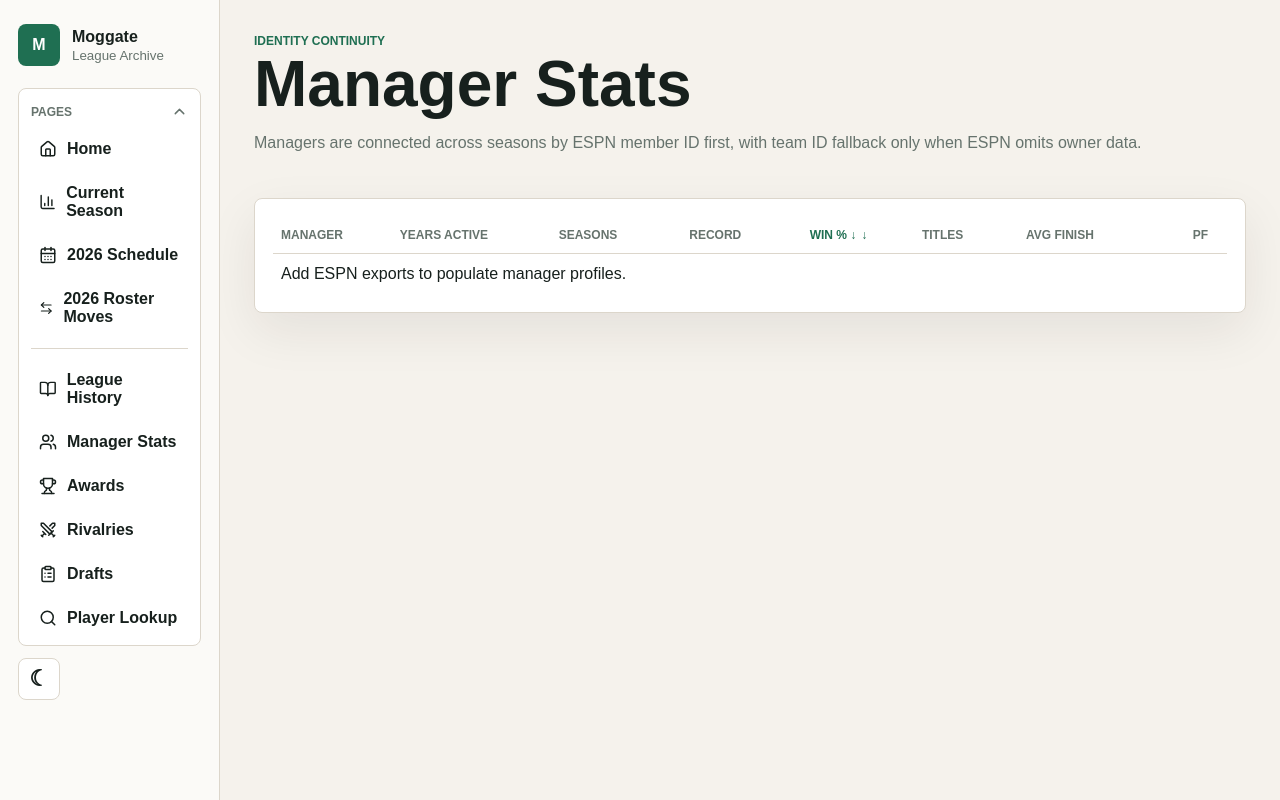
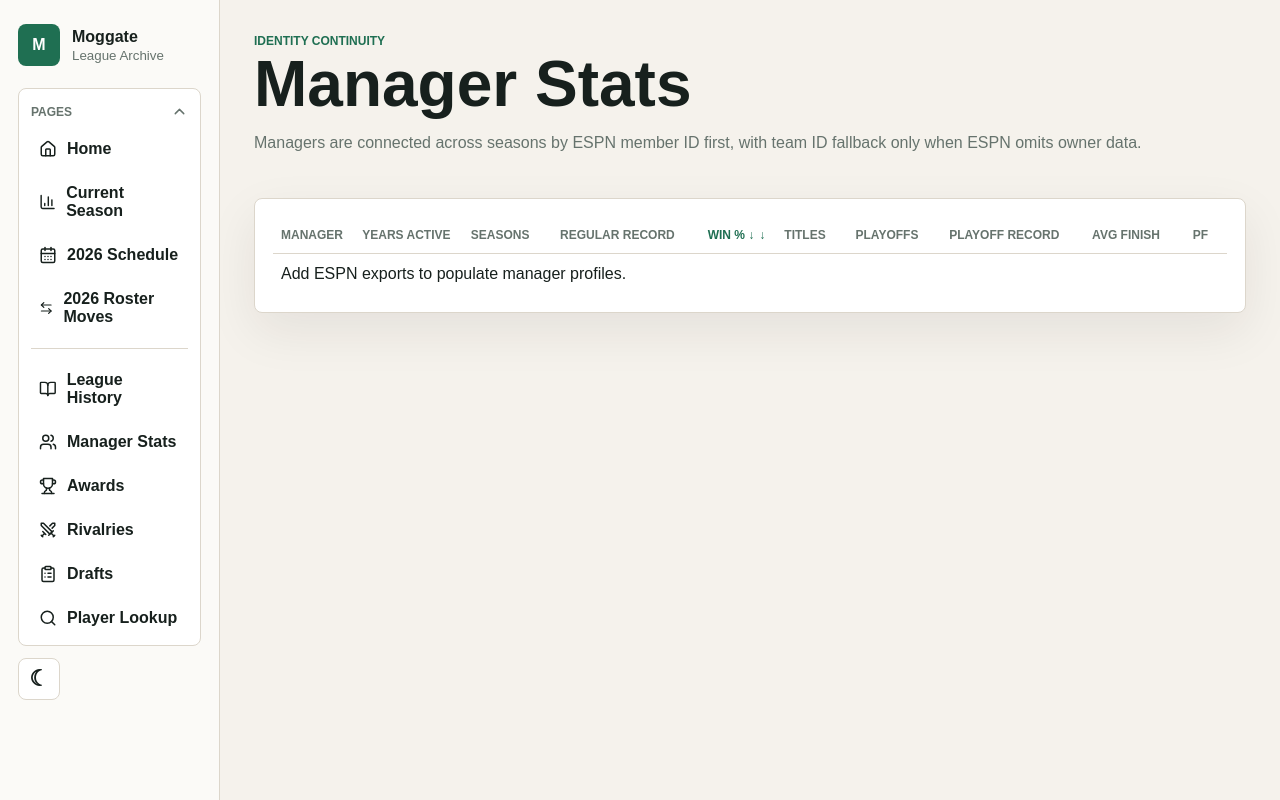
Before and after one commit to trevorp24/Fantasy-History-Website, a Next.js app: page /managers in a window 1280 px wide. Built offline with nearby package versions, Linux system fonts and the light colour scheme.

Commit message:
Update Moggate league site

```diff
--- a/app/managers/ManagersTable.tsx
+++ b/app/managers/ManagersTable.tsx
@@ -17,7 +17,7 @@ type ManagerTableRow = {
   placements: PlacementPoint[];
 };
 
-type SortKey = "winPct" | "seasons" | "wins" | "championships" | "averageFinish" | "pointsFor";
+type SortKey = "winPct" | "seasons" | "wins" | "championships" | "playoffAppearances" | "playoffWins" | "averageFinish" | "pointsFor";
 type SortDirection = "desc" | "asc";
 
 type ManagersTableProps = {
@@ -27,14 +27,17 @@ type ManagersTableProps = {
 const sortLabels: Record<SortKey, string> = {
   winPct: "Win %",
   seasons: "Seasons",
-  wins: "Record",
+  wins: "Regular Record",
   championships: "Titles",
+  playoffAppearances: "Playoffs",
+  playoffWins: "Playoff Record",
   averageFinish: "Avg Finish",
   pointsFor: "PF"
 };
 
 function sortValue(row: ManagerTableRow, key: SortKey) {
   if (key === "wins") return row.record.wins;
+  if (key === "playoffWins") return row.record.playoffWins;
   if (key === "averageFinish") return row.record.averageFinish ?? Number.NEGATIVE_INFINITY;
   return row.record[key];
 }
@@ -73,6 +76,8 @@ export function ManagersTable({ rows }: ManagersTableProps) {
           <th><button className={sortKey === "wins" ? "active" : ""} type="button" onClick={() => updateSort("wins")}>{sortLabel("wins")}</button></th>
           <th><button className={sortKey === "winPct" ? "active" : ""} type="button" onClick={() => updateSort("winPct")}>{sortLabel("winPct")}</button></th>
           <th><button className={sortKey === "championships" ? "active" : ""} type="button" onClick={() => updateSort("championships")}>{sortLabel("championships")}</button></th>
+          <th><button className={sortKey === "playoffAppearances" ? "active" : ""} type="button" onClick={() => updateSort("playoffAppearances")}>{sortLabel("playoffAppearances")}</button></th>
+          <th><button className={sortKey === "playoffWins" ? "active" : ""} type="button" onClick={() => updateSort("playoffWins")}>{sortLabel("playoffWins")}</button></th>
           <th><button className={sortKey === "averageFinish" ? "active" : ""} type="button" onClick={() => updateSort("averageFinish")}>{sortLabel("averageFinish")}</button></th>
           <th className="right"><button className={sortKey === "pointsFor" ? "active" : ""} type="button" onClick={() => updateSort("pointsFor")}>{sortLabel("pointsFor")}</button></th>
         </tr>
@@ -99,12 +104,14 @@ export function ManagersTable({ rows }: ManagersTableProps) {
                 <td>{record.wins}-{record.losses}{record.ties ? `-${record.ties}` : ""}</td>
                 <td>{formatPct(record.winPct)}</td>
                 <td>{record.championships}</td>
+                <td>{record.playoffAppearances}</td>
+                <td>{record.playoffWins}-{record.playoffLosses}{record.playoffTies ? `-${record.playoffTies}` : ""}</td>
                 <td>{record.averageFinish?.toFixed(1) ?? "-"}</td>
                 <td className="right">{formatPoints(record.pointsFor)}</td>
               </tr>
               {isOpen && (
                 <tr className="manager-detail-row">
-                  <td colSpan={8}>
+                  <td colSpan={10}>
                     <PlacementChart placements={placements} />
                   </td>
                 </tr>
@@ -112,7 +119,7 @@ export function ManagersTable({ rows }: ManagersTableProps) {
             </Fragment>
           );
         })}
-        {!sortedRows.length && <tr><td colSpan={8}>Add ESPN exports to populate manager profiles.</td></tr>}
+        {!sortedRows.length && <tr><td colSpan={10}>Add ESPN exports to populate manager profiles.</td></tr>}
       </tbody>
     </table>
   );
--- a/lib/domain/types.ts
+++ b/lib/domain/types.ts
@@ -36,6 +36,7 @@ export type Matchup = {
   loserManagerId?: string;
   margin?: number;
   isPlayoff: boolean;
+  playoffTier?: string;
   completed: boolean;
 };
 
@@ -149,6 +150,9 @@ export type CareerRecord = {
   championships: number;
   runnerUps: number;
   playoffAppearances: number;
+  playoffWins: number;
+  playoffLosses: number;
+  playoffTies: number;
   winPct: number;
   averageFinish?: number;
 };
--- a/lib/espn/parser.ts
+++ b/lib/espn/parser.ts
@@ -143,6 +143,7 @@ function extractMatchups(raw: JsonObject, year: number, teams: TeamSeason[]): Ma
       loserManagerId,
       margin,
       isPlayoff: Boolean(playoffTier && playoffTier !== "NONE"),
+      playoffTier,
       completed
     };
   });
--- a/lib/stats/calculate.ts
+++ b/lib/stats/calculate.ts
@@ -17,6 +17,8 @@ const pct = (wins: number, losses: number, ties: number) => {
 
 const formatRecord = (wins: number, losses: number, ties = 0) => ties ? `${wins}-${losses}-${ties}` : `${wins}-${losses}`;
 const points = (value: number) => value.toLocaleString(undefined, { maximumFractionDigits: 2 });
+const countsTowardPlayoffRecord = (matchup: Matchup) =>
+  matchup.playoffTier === "WINNERS_BRACKET" || matchup.playoffTier === "WINNERS_CONSOLATION_LADDER";
 
 export function calculateLeague(managers: Manager[], seasons: Season[], backfillYears: number[]): LeagueData {
   const managerById = new Map(managers.map((manager) => [manager.id, manager]));
@@ -43,6 +45,12 @@ function calculateCareerRecords(managers: Manager[], seasons: Season[]): CareerR
     const wins = rows.reduce((sum, row) => sum + row.wins, 0);
     const losses = rows.reduce((sum, row) => sum + row.losses, 0);
     const ties = rows.reduce((sum, row) => sum + row.ties, 0);
+    const playoffGames = completedMatchups(seasons).filter((matchup) =>
+      countsTowardPlayoffRecord(matchup) && (matchup.homeManagerId === manager.id || matchup.awayManagerId === manager.id)
+    );
+    const playoffWins = playoffGames.filter((matchup) => matchup.winnerManagerId === manager.id).length;
+    const playoffLosses = playoffGames.filter((matchup) => matchup.loserManagerId === manager.id).length;
+    const playoffTies = playoffGames.length - playoffWins - playoffLosses;
     const finishes = rows.map((row) => row.finalPlacement).filter((finish): finish is number => finish !== undefined && finish > 0);
     return {
       manager,
@@ -55,6 +63,9 @@ function calculateCareerRecords(managers: Manager[], seasons: Season[]): CareerR
       championships: rows.filter((row) => row.finalPlacement === 1).length,
       runnerUps: rows.filter((row) => row.finalPlacement === 2).length,
       playoffAppearances,
+      playoffWins,
+      playoffLosses,
+      playoffTies,
       winPct: pct(wins, losses, ties),
       averageFinish: finishes.length ? finishes.reduce((sum, finish) => sum + finish, 0) / finishes.length : undefined
     };
```
Also changed, not shown: data/snapshots/2026/moggate_2026_2026-08-12.json, 2 other files (tests, documents, lock files or other folders).
